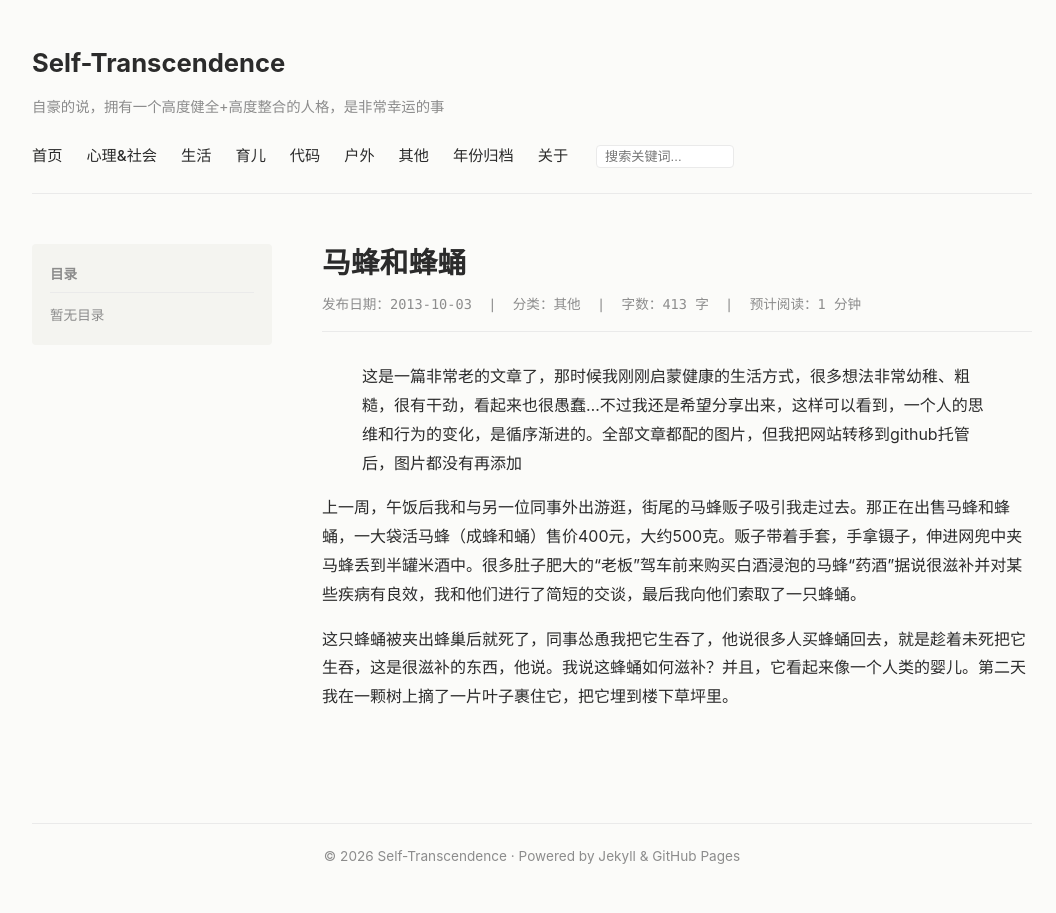
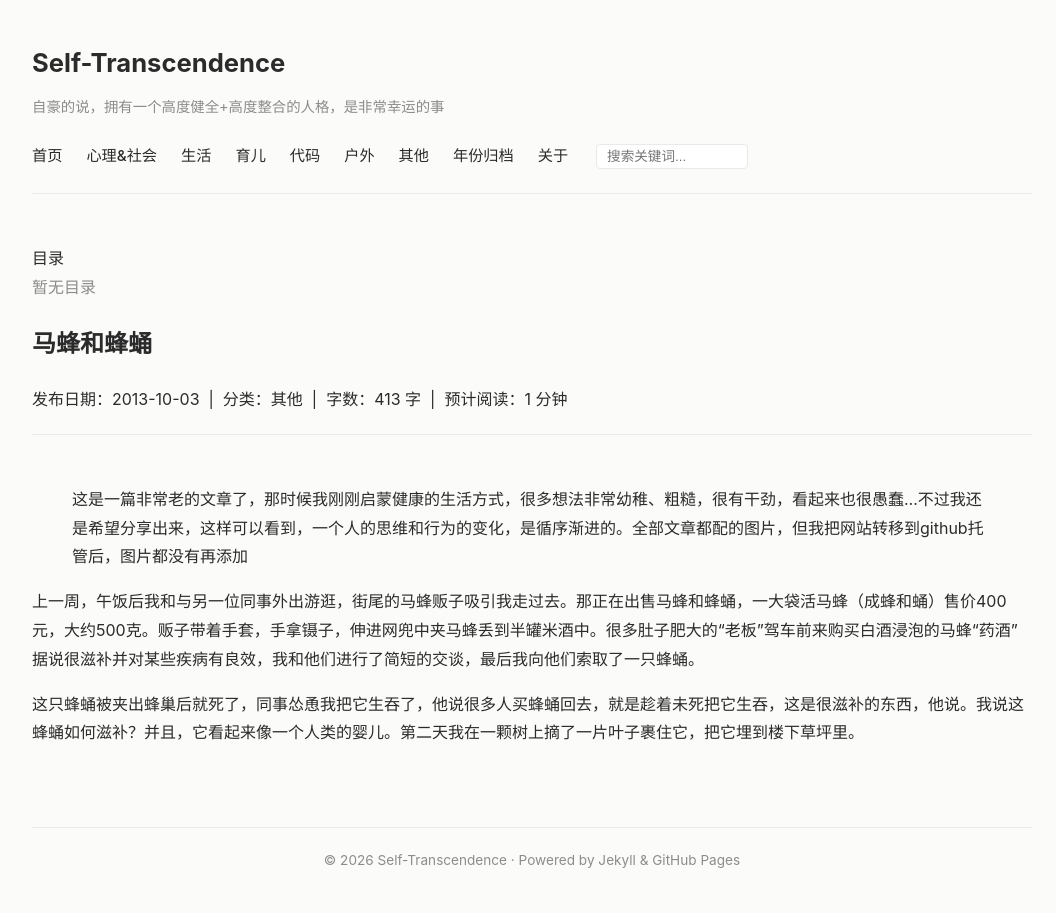
Before and after one commit to Natural-system/self-transcendence, a Jekyll site: the page built from _posts/2013-10-03-马蜂和蜂蛹.md, in a window 1280 px wide. Shown: the whole page, without its empty margins (108-1164 px from the left). Built offline with Jekyll 4.4.1, drawn with Linux system fonts in a browser that asks for light colours; comment, search, counter and statistics services are not loaded.

Commit message:
修改搜索

```diff
--- a/_layouts/default.html
+++ b/_layouts/default.html
@@ -105,11 +105,11 @@
       text-decoration: none;
     }
 
-    /* 紧凑的输入框样式 */
+    /* 页头紧凑搜索框 */
     .nav-search-input {
-      width: 120px;
-      padding: 3px 8px;
-      font-size: 0.82rem;
+      width: 130px;
+      padding: 4px 10px;
+      font-size: 0.85rem;
       border: 1px solid var(--border-color);
       background-color: #ffffff;
       border-radius: 4px;
@@ -118,7 +118,7 @@
     }
     .nav-search-input:focus {
       border-color: var(--accent-color);
-      width: 150px;
+      width: 160px;
     }
 
     /* 统一的文章列表排版 */
@@ -132,7 +132,7 @@
       display: flex;
       justify-content: space-between;
       align-items: baseline;
-      padding: 6px 0; /* 统一紧凑行距 */
+      padding: 6px 0;
       border-bottom: 1px dashed var(--border-color);
     }
 
@@ -163,65 +163,6 @@
       font-size: 0.85rem;
       color: var(--muted-color);
       white-space: nowrap;
-    }
-
-    /* 双栏文章布局 (左侧目录，右侧正文) */
-    .layout-grid {
-      display: grid;
-      grid-template-columns: 240px 1fr;
-      gap: 50px;
-      align-items: start;
-    }
-
-    @media (max-width: 850px) {
-      .layout-grid {
-        grid-template-columns: 1fr;
-      }
-      .sidebar-toc {
-        display: none;
-      }
-    }
-
-    .sidebar-toc {
-      position: sticky;
-      top: 40px;
-      background: #f4f4f0;
-      padding: 18px;
-      border-radius: 4px;
-      font-size: 0.85rem;
-      max-height: calc(100vh - 80px);
-      overflow-y: auto;
-    }
-
-    .toc-title {
-      font-weight: 700;
-      color: var(--muted-color);
-      margin-bottom: 10px;
-      padding-bottom: 5px;
-      border-bottom: 1px solid var(--border-color);
-    }
-
-    .toc-content ul {
-      padding-left: 15px;
-      margin: 5px 0;
-    }
-
-    .article-header {
-      margin-bottom: 30px;
-      border-bottom: 1px solid var(--border-color);
-      padding-bottom: 15px;
-    }
-
-    .article-title {
-      font-size: 1.8rem;
-      line-height: 1.3;
-      margin: 0 0 10px 0;
-    }
-
-    .meta-info {
-      font-size: 0.85rem;
-      color: var(--muted-color);
-      font-family: var(--font-mono);
     }
 
     footer {
@@ -301,28 +242,27 @@
     .pagination-jump input:focus {
       border-color: var(--accent-color);
     }
+
+
     /* ========================================== */
     /* --- 年份归档纯 CSS 折叠/收起控制（清晰大字版） --- */
     /* ========================================== */
 
-/* 隐藏用于状态切换的 checkbox */
     .year-toggle-checkbox {
       display: none;
     }
 
-/* 默认状态：隐藏第 10 篇以后的文章 */
     .year-block .post-list .more-post {
       display: none;
     }
 
-/* 按钮通用醒目样式（增大了字号与内边距，方便识别与点击） */
     .btn-toggle-year {
       display: inline-flex;
       align-items: center;
-  gap: 6px; /* 确保文字与箭头间有清晰的空隙 */
+      gap: 6px;
       margin-top: 14px;
-  padding: 8px 18px; /* 增大点击区域 */
-  font-size: 0.95rem; /* 字号适度放大 */
+      padding: 8px 18px;
+      font-size: 0.95rem;
       font-weight: 500;
       color: var(--text-color);
       background-color: #f0f0ec;
@@ -362,6 +299,33 @@
 
     .year-toggle-checkbox:checked ~ .btn-collapse {
       display: inline-flex !important;
+    }
+
+    /* ========================================== */
+    /* --- 全局搜索弹窗样式（防止被覆盖） --- */
+    /* ========================================== */
+
+    #search-modal-overlay {
+      display: none;
+      position: fixed;
+      top: 0;
+      left: 0;
+      width: 100vw;
+      height: 100vh;
+      background: rgba(0, 0, 0, 0.4);
+      z-index: 99999;
+      backdrop-filter: blur(2px);
+    }
+
+    .search-modal-content {
+      max-width: 680px;
+      margin: 80px auto 0;
+      background: #ffffff;
+      border-radius: 8px;
+      padding: 20px;
+      box-shadow: 0 4px 25px rgba(0, 0, 0, 0.2);
+      max-height: 70vh;
+      overflow-y: auto;
     }
   </style>
 </head>
@@ -389,7 +353,7 @@
         <a href="{{ '/archive/' | relative_url }}">年份归档</a>
         <a href="{{ '/about/' | relative_url }}">关于</a>
 
-        <!-- 置于“关于”右侧的页头搜索框 -->
+        <!-- 页头极简搜索框 -->
         <div style="display: inline-flex; align-items: center; margin-left: 4px;">
           <input type="text" id="global-search-input" class="nav-search-input" placeholder="搜索关键词..." oninput="handleGlobalSearch()">
         </div>
@@ -406,11 +370,11 @@
   </div>
 
   <!-- 全局搜索弹窗组件 -->
-  <div id="search-modal-overlay" style="display:none; position:fixed; top:0; left:0; width:100%; height:100%; background:rgba(0,0,0,0.3); z-index:9999; backdrop-filter: blur(2px);" onclick="closeSearchModal(event)">
-    <div style="max-width: 680px; margin: 80px auto 0; background: #fff; border-radius: 8px; padding: 20px; box-shadow: 0 4px 20px rgba(0,0,0,0.15); max-height: 70vh; overflow-y: auto;" onclick="event.stopPropagation()">
+  <div id="search-modal-overlay" onclick="closeSearchModal(event)">
+    <div class="search-modal-content" onclick="event.stopPropagation()">
       <div style="display:flex; justify-scale:space-between; align-items:center; border-bottom: 1px solid var(--border-color); padding-bottom: 10px; margin-bottom: 15px;">
         <h3 style="margin:0; font-size: 1.05rem; color:#333;">搜索结果</h3>
-        <span onclick="closeSearchModalDirect()" style="cursor:pointer; font-size: 1.2rem; color:#888;">&times;</span>
+        <span onclick="closeSearchModalDirect()" style="cursor:pointer; font-size: 1.4rem; color:#888; line-height: 1;">&times;</span>
       </div>
       <ul id="search-results-list" class="post-list"></ul>
       <div id="search-no-results" style="display:none; color:var(--muted-color); font-size:0.9rem; padding: 15px 0;">未找到相关文章</div>
```
Also changed, not shown: other parts of _layouts/default.html (+1 -4 lines), _posts/2013-08-28-给准爸爸妈妈们的一点小建议.md (deleted, +0 -14 lines). Lines whose indentation alone changed are shown as unchanged.
